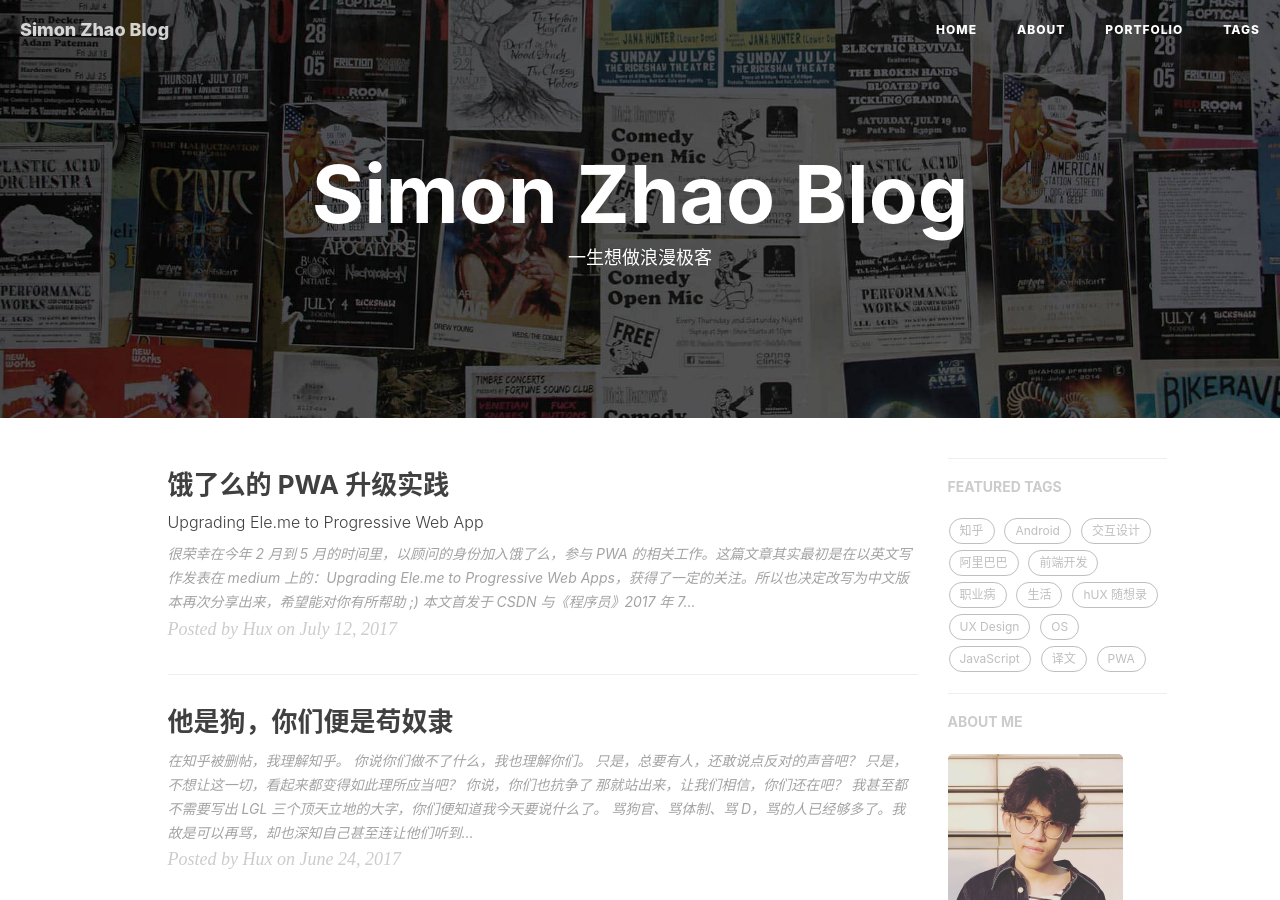
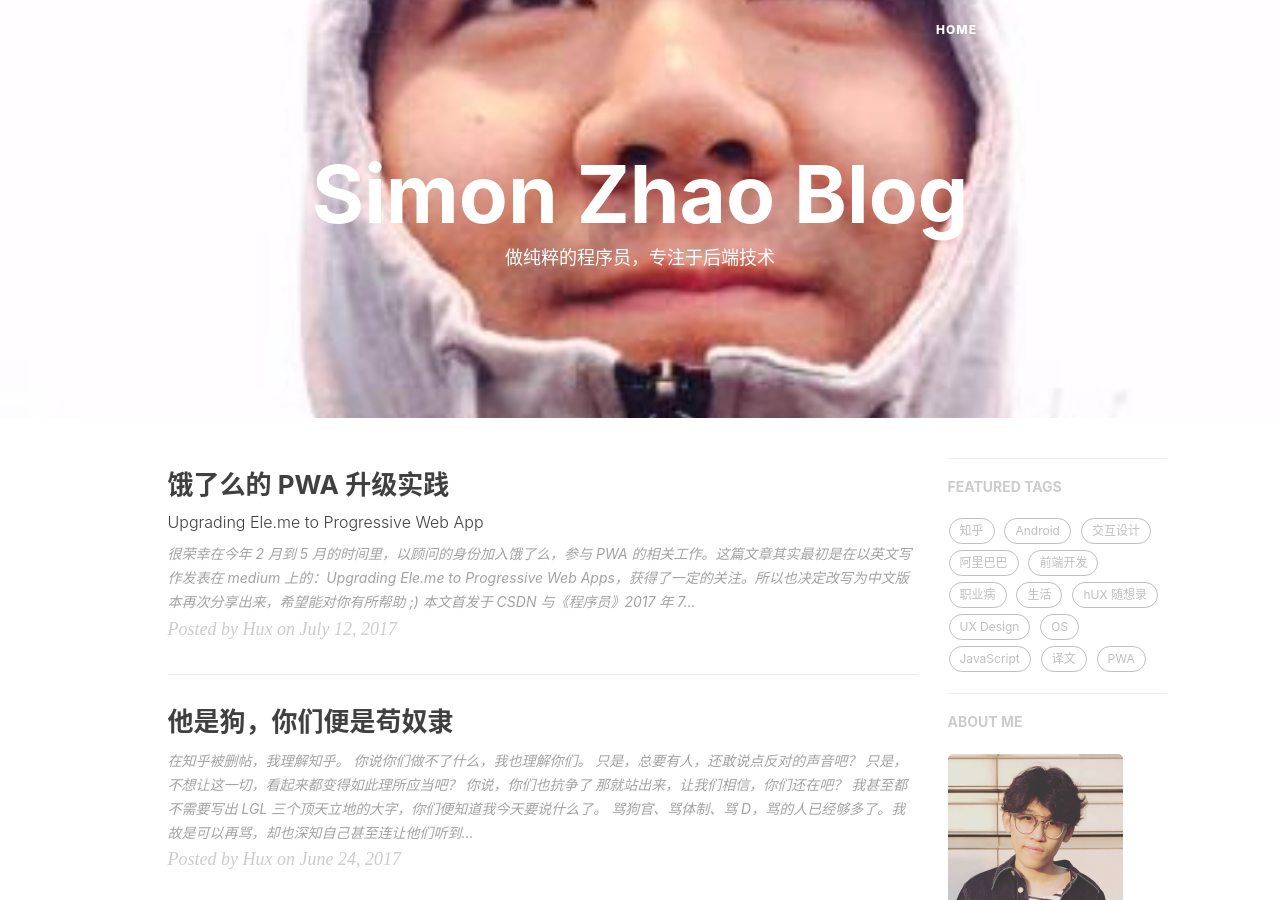
Before and after one commit to simonzhao/simonzhao.github.io, a Jekyll site: the page built from index.html, in a window 1280 px wide and 900 px high. Built offline with Jekyll 4.4.1, drawn with Linux system fonts in a browser that asks for light colours; nearby versions of some CDN libraries; the list of posts is cut into pages by our own code; comment, search, counter and statistics services are not loaded.

Commit message:
更换头像

```diff
--- a/_config.yml
+++ b/_config.yml
@@ -1,7 +1,7 @@
 # Site settings
 title: Simon Zhao Blog
 SEOTitle: 赵影楠的博客 | Simon Zhao Blog
-header-img: img/home-bg.jpg
+header-img: /img/avatar.jpg
 email: 34255578@qq.com
 description: "关于高性能后端技术的讨论。"
 keyword: "Java Maven Netty Redis MySQL PHP Yaf"
--- a/index.html
+++ b/index.html
@@ -1,6 +1,6 @@
 ---
 layout: page
-description: "一生想做浪漫极客"
+description: "做纯粹的程序员，专注于后端技术"
 ---
 
 {% for post in paginator.posts %}
```
Also changed, not shown: img/avatar.jpg (added).
